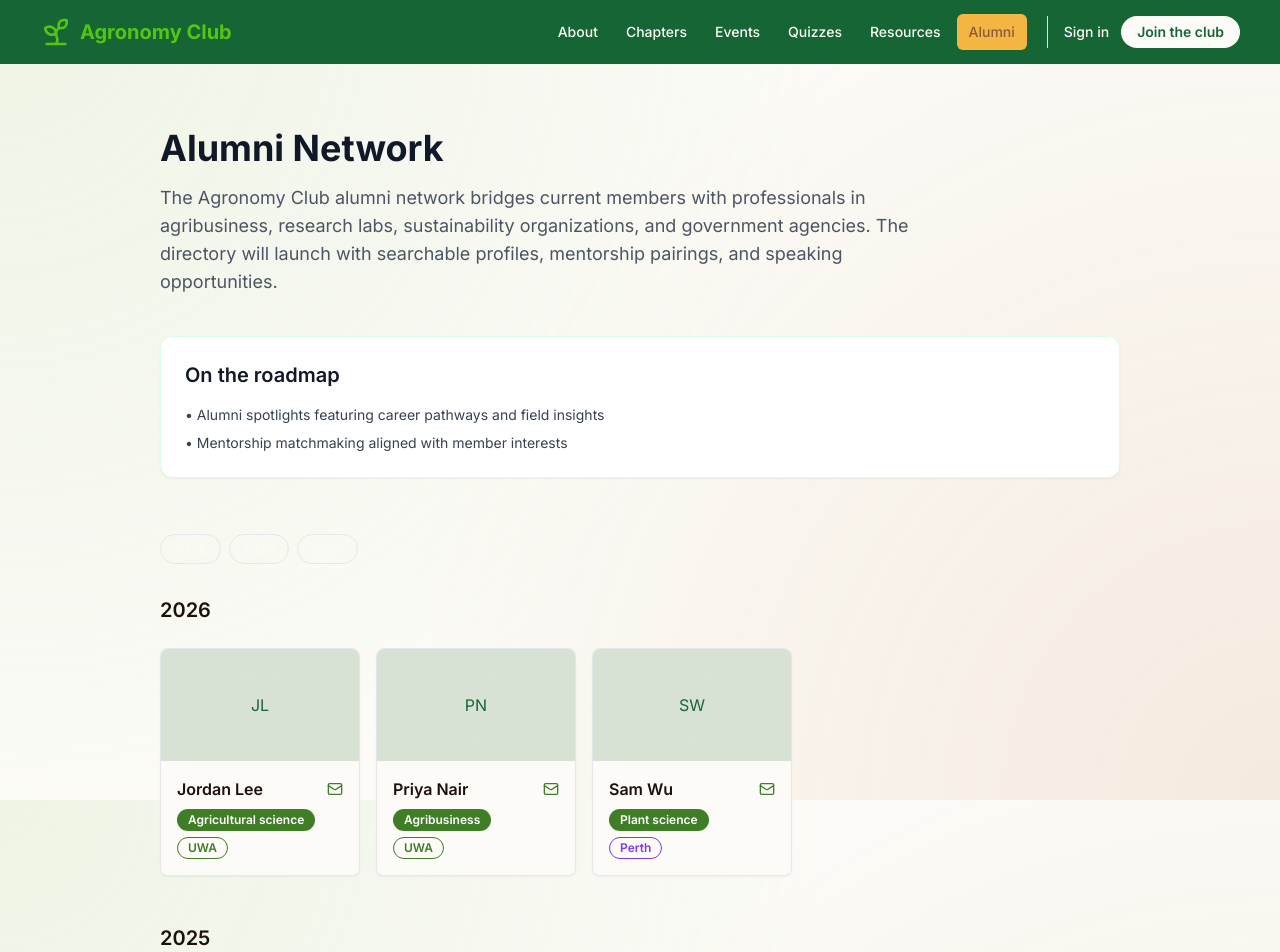
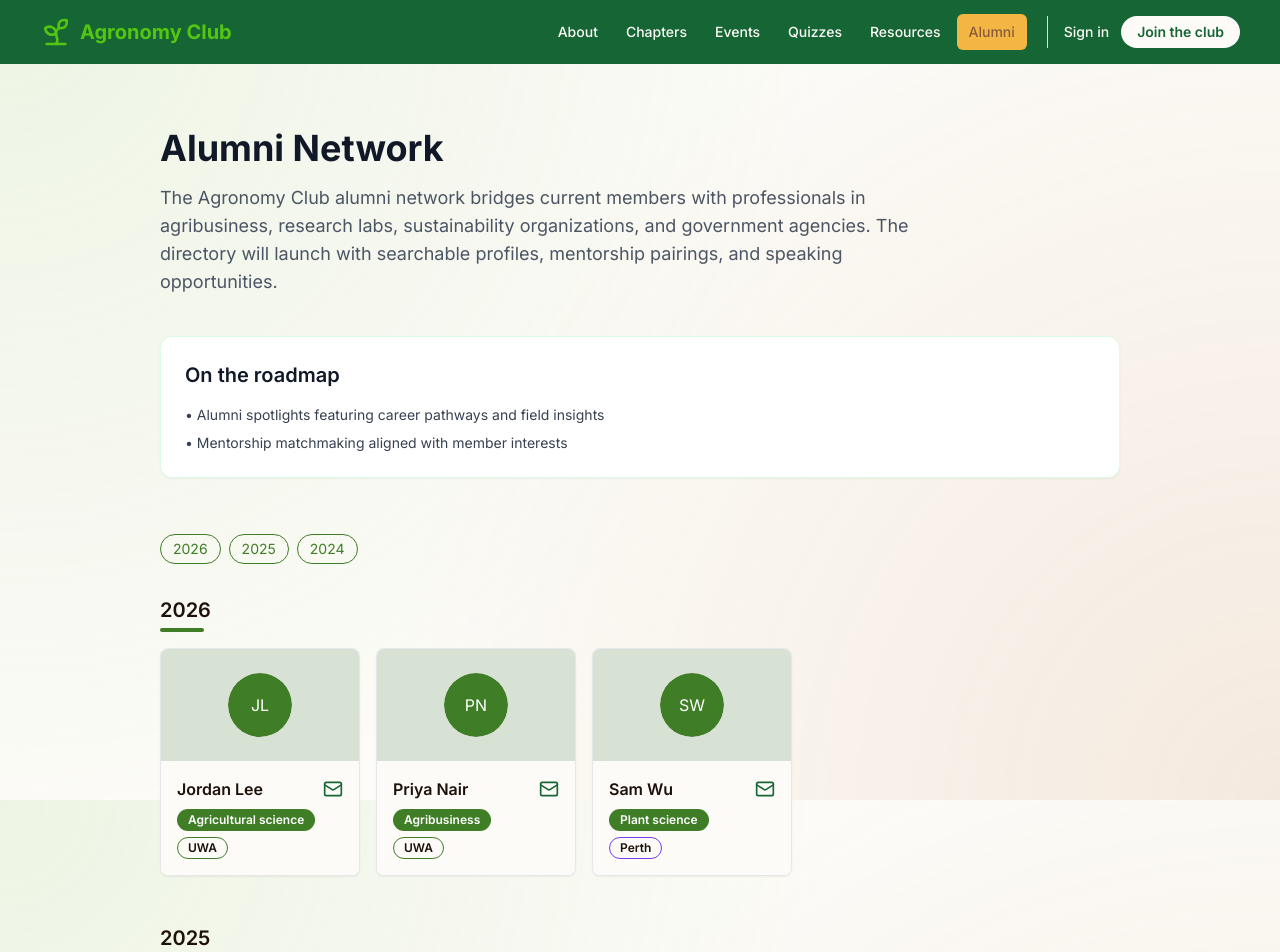
Before and after one commit to codersforcauses/agronomy-club, a Next.js app in the folder client/: page /alumni in a window 1280 px wide. Shown: the top 952 px of the page. Built offline with nearby package versions, Linux system fonts and the light colour scheme.

Commit message:
edit the page and alumni card to make sure following latest tailwind config.

```diff
--- a/client/src/app/alumni/page.tsx
+++ b/client/src/app/alumni/page.tsx
@@ -1,6 +1,6 @@
 import type { Metadata } from "next";
 
-import { type Alumni,AlumniCard } from "@/components/ui/alumnicard";
+import { type Alumni, AlumniCard } from "@/components/ui/alumnicard";
 
 export const metadata: Metadata = {
   title: "Alumni Network | Agronomy Club",
@@ -113,7 +113,7 @@ export default async function AlumniPage() {
           <a
             key={year}
             href={`#year-${year}`}
-            className="border-brand-600 text-brand-700 hover:bg-brand-50 rounded-full border px-3 py-1 text-sm transition"
+            className="rounded-full border border-brand-green px-3 py-1 text-sm text-brand-green transition hover:bg-brand-green-light"
           >
             {year}
           </a>
@@ -124,8 +124,10 @@ export default async function AlumniPage() {
         {years.map((year) => (
           <section key={year} id={`year-${year}`} className="scroll-mt-24">
             <div className="mb-4">
-              <h2 className="text-soil-900 text-xl font-semibold">{year}</h2>
-              <div className="bg-brand-500 mt-1 h-1 w-11 rounded-full" />
+              <h2 className="text-xl font-semibold text-brand-text-dark">
+                {year}
+              </h2>
+              <div className="mt-1 h-1 w-11 rounded-full bg-brand-green" />
             </div>
 
             <div className="flex flex-wrap gap-4">
--- a/client/src/components/ui/alumnicard.tsx
+++ b/client/src/components/ui/alumnicard.tsx
@@ -7,19 +7,16 @@ import { Card, CardContent } from "@/components/ui/card";
 export type Alumni = {
   id: string;
   name: string;
-  degree: string; // discipline tag
-  chapter: string; // chapter tag
-  email: string; // contact
-  gradYear: number; // used by the page to group into year sections
-  chapterColour?: string; // stroke colour for the chapter badge (from the chapter)
+  degree: string;
+  chapter: string;
+  email: string;
+  gradYear: number;
+  chapterColour?: string;
 };
 
 export function AlumniCard({ alumni }: { alumni: Alumni }) {
-  // Chapter's colour drives ONLY the chapter badge stroke.
-  // Default is brand-green (#3F7D27).
   const colour = alumni.chapterColour ?? "#3F7D27";
 
-  // "Jordan Lee" -> "JL"
   const initials = alumni.name
     .split(" ")
     .map((word) => word[0])
@@ -28,17 +25,17 @@ export function AlumniCard({ alumni }: { alumni: Alumni }) {
 
   return (
     <Card className="w-[200px] overflow-hidden pt-0">
-      {/* Green avatar area on top */}
+      {/* Avatar area */}
       <div className="flex justify-center bg-brand-green-light py-6">
         <Avatar className="h-16 w-16">
-          <AvatarFallback className="bg-brand-green-light text-brand-green-dark">
+          <AvatarFallback className="bg-brand-green text-white">
             {initials}
           </AvatarFallback>
         </Avatar>
       </div>
 
       <CardContent className="bg-brand-surface p-4">
-        {/* Name + contact icon */}
+        {/* Name + mail icon */}
         <div className="flex items-center justify-between">
           <p className="font-semibold text-brand-text-dark">{alumni.name}</p>
           <a
@@ -46,18 +43,19 @@ export function AlumniCard({ alumni }: { alumni: Alumni }) {
             aria-label={`Email ${alumni.name}`}
             className="text-brand-green hover:text-brand-green-dark"
           >
-            <Mail size={16} />
+            <Mail size={20} className="text-brand-green-dark" />
           </a>
         </div>
 
-        {/* Discipline (filled green) + chapter (outline, recolours per chapter) */}
+        {/* Discipline + chapter */}
         <div className="mt-2 flex flex-col items-start gap-1.5">
           <Badge className="bg-brand-green text-white hover:bg-brand-green">
             {alumni.degree}
           </Badge>
           <Badge
             variant="outline"
-            style={{ borderColor: colour, color: colour }}
+            className="text-brand-text-dark"
+            style={{ borderColor: colour }}
           >
             {alumni.chapter}
           </Badge>
```
